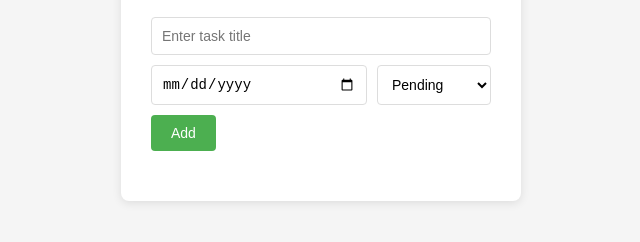
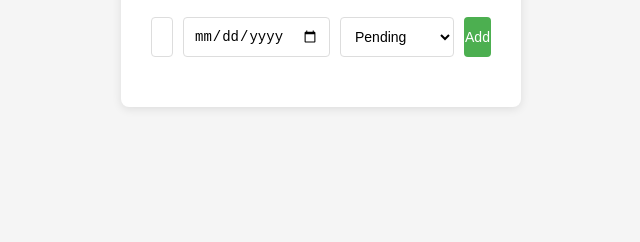
Before and after one commit to jorgemiralles/taskadmin, a website: page index.html in a window 1280 px wide. Shown: the part 110-352 px from the top of the page, without its empty margins (319-959 px from the left). Drawn offline with Linux system fonts and the light colour scheme.

Commit message:
feat: display form fields in a single line

```diff
--- a/style.css
+++ b/style.css
@@ -29,17 +29,40 @@ h1 {
 
 #taskForm {
   display: flex;
-  flex-wrap: wrap;
   gap: 10px;
   margin-bottom: 20px;
 }
 
-input {
+#taskInput {
   flex: 1;
+  min-width: 0;
   padding: 10px;
   border: 1px solid #ddd;
   border-radius: 4px;
   font-size: 14px;
+}
+
+#startDate {
+  width: 150px;
+  padding: 10px;
+  border: 1px solid #ddd;
+  border-radius: 4px;
+  font-size: 14px;
+}
+
+#addBtn {
+  width: 80px;
+  padding: 10px 0;
+  background: #4CAF50;
+  color: white;
+  border: none;
+  border-radius: 4px;
+  cursor: pointer;
+  font-size: 14px;
+}
+
+#addBtn:hover {
+  background: #45a049;
 }
 
 button {
@@ -147,6 +170,7 @@ li:last-child {
 }
 
 select {
+  width: 140px;
   padding: 10px;
   border: 1px solid #ddd;
   border-radius: 4px;
```
Also changed, not shown: specs/start/spec.md (+1 -1 lines).
